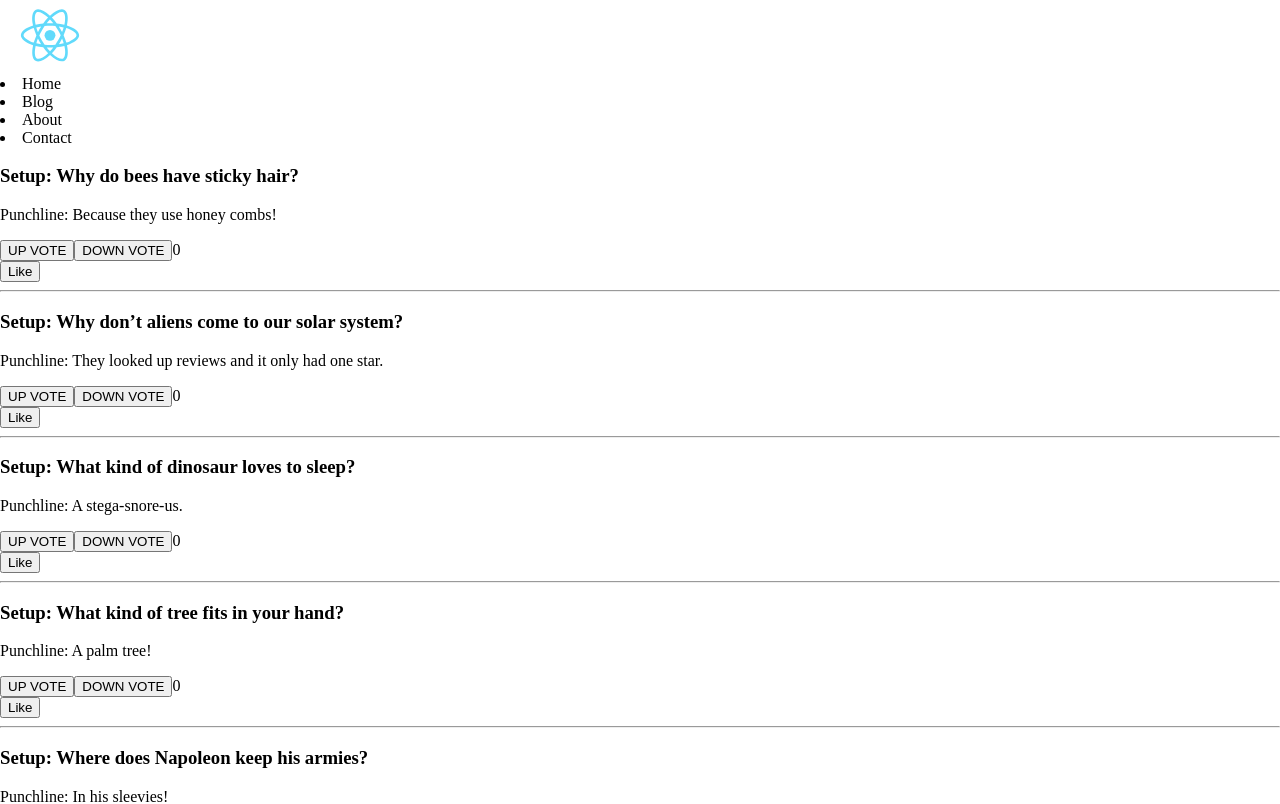
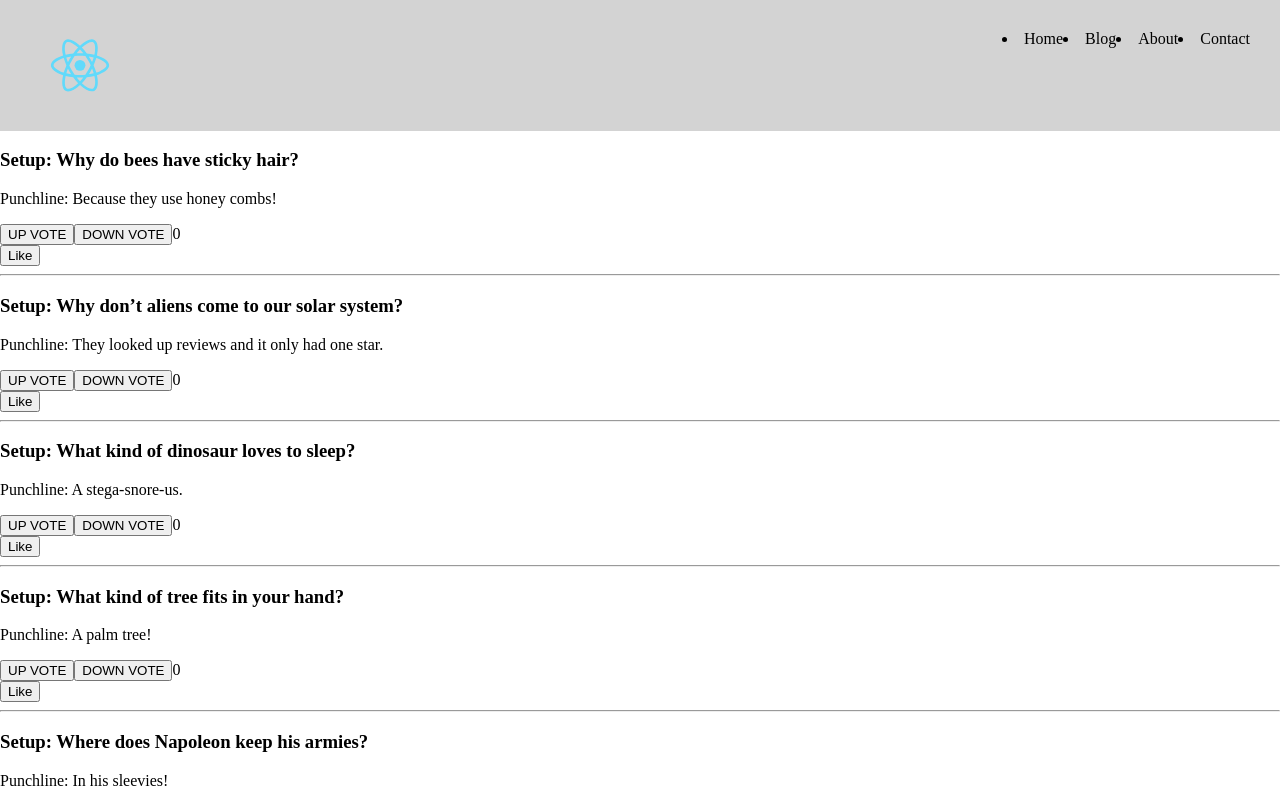
Before and after one commit to d13mas/random-react-projects, a React (Create React App) app: page / in a window 1280 px wide. Shown: the top 804 px of the page. Built offline with nearby package versions, Linux system fonts and the light colour scheme.

Commit message:
Organizing master home

```diff
--- a/src/components/Header.js
+++ b/src/components/Header.js
@@ -1,7 +1,4 @@
 import React from "react";
-
-// Components
-import Nav from './Nav';
 
 // Images
 import logo from '../images/logo.svg';
@@ -10,7 +7,12 @@ const Header = () => {
     return (
         <header>
             <img src={ logo } alt="logo" width="100px" />
-            <Nav />
+            <nav>
+                <li>Home</li>
+                <li>Blog</li>
+                <li>About</li>
+                <li>Contact</li>
+            </nav>
         </header>
     );
 }
--- a/src/components/Nav.js
+++ /dev/null
@@ -1,14 +0,0 @@
-import React from "react";
-
-const Nav = () => {
-    return (
-        <nav>
-            <li>Home</li>
-            <li>Blog</li>
-            <li>About</li>
-            <li>Contact</li>
-        </nav>
-    );
-}
-
-export default Nav;
--- a/src/index.css
+++ b/src/index.css
@@ -9,5 +9,20 @@ body {
     margin: 0;
 }
 
+header {
+    padding: 30px;
+    display: flex;
+    justify-content: space-between;
+    background-color: lightgrey;
+}
+
+nav {
+    display: flex;
+}
+
+nav ul {
+    list-style-type: none;
+}
+
 code {
 }
```
